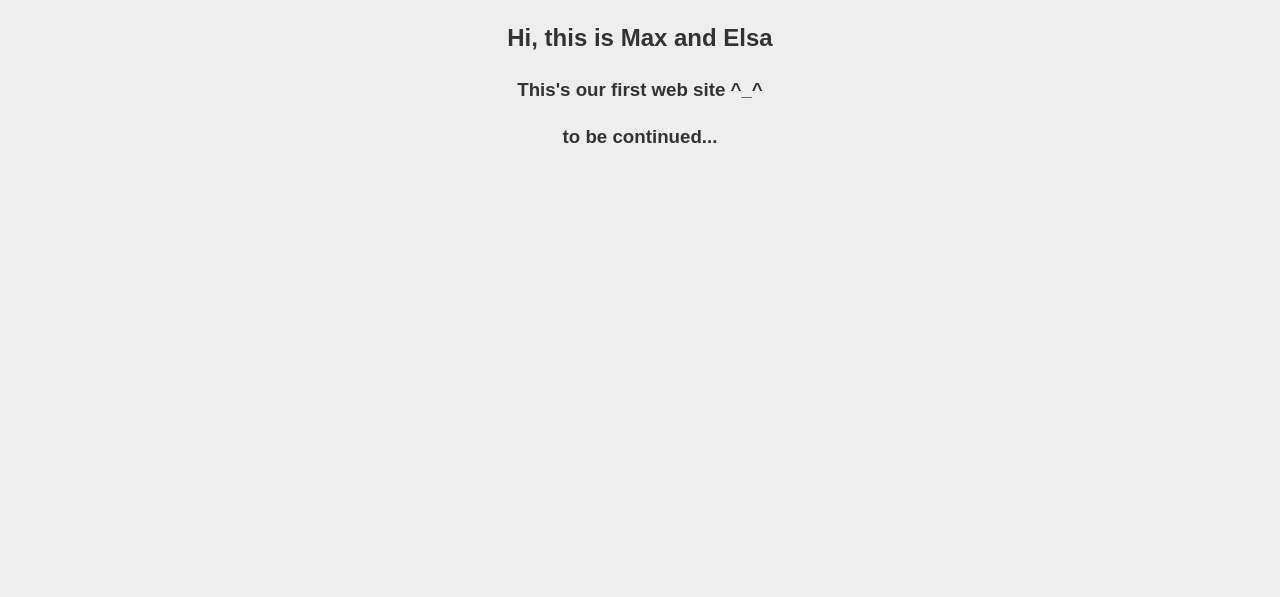
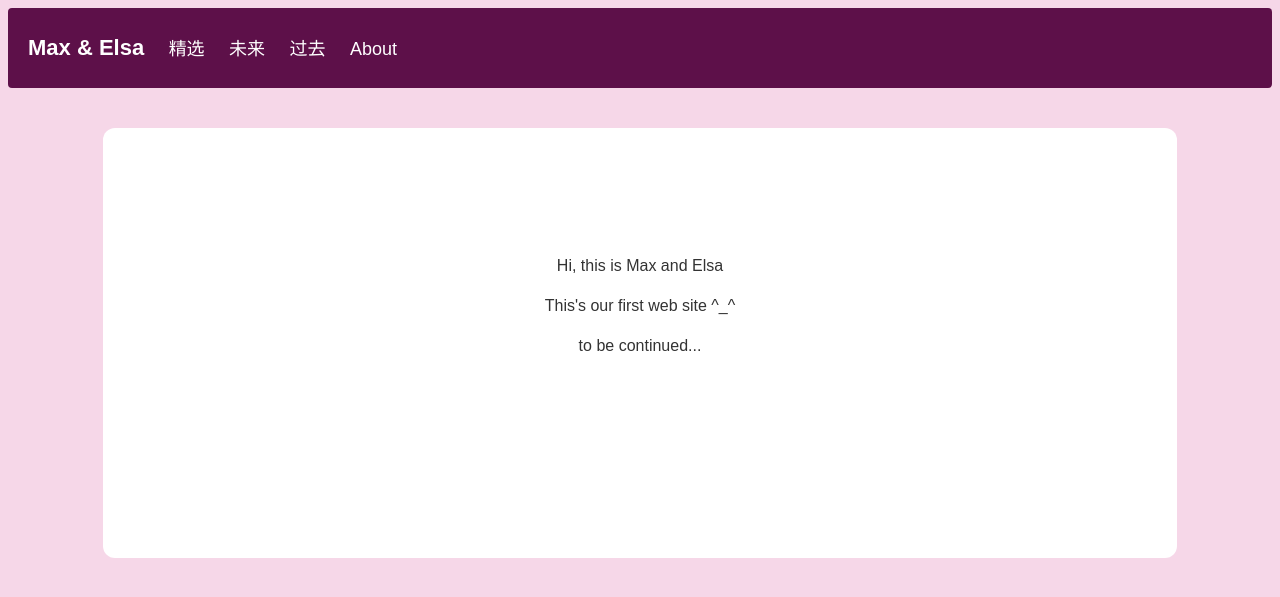
Before and after one commit to noiary/MyWeb, a Django app: page / in a window 1280 px wide. Shown: the top 597 px of the page. Run offline with Django 3.2, Linux system fonts and the light colour scheme.

Commit message:
update index

```diff
--- a/static/css/main.css
+++ b/static/css/main.css
@@ -1,7 +1,35 @@
 body {
-  background: #eee;
-  font-family: "Microsoft Yahei","微软雅黑",Arial,Helvetica,STHeiti,sans-serif,"Apple Color Emoji","Segoe UI Emoji","Segoe UI Symbol";
-  color:#333;
-  line-height: 1.5;
-  font-size: 16px;
+    background-color: #f6d7e8;
+    font-family: "Microsoft Yahei", "微软雅黑", Arial, Helvetica, STHeiti, sans-serif, "Apple Color Emoji", "Segoe UI Emoji", "Segoe UI Symbol";
+    color: #333;
+    line-height: 1.5;
+    font-size: 16px;
 }
+
+#header_title {
+    font-size: 22px;
+    font-weight: bold;
+}
+
+#header_tab {
+    color: white;
+    border-radius: 4px;
+    background-color: #5d1049;
+    line-height: 80px;
+    padding: 0 0 0 20px;
+    height: 80px;
+}
+
+#header_tab a {
+    font-size: 18px;
+    margin: 0 0 150px 20px;
+}
+
+#content {
+    margin: 40px auto 0;
+    width: 85%;
+    padding-top: 110px;
+    min-height: 320px;
+    border-radius: 12px;
+    background-color: white;
+}
--- /dev/null
+++ b/static/js/main.js
@@ -0,0 +1,3 @@
+function onTabClick() {
+    alert("别瞎点,点坏了")
+}
--- a/templates/index.html
+++ b/templates/index.html
@@ -8,16 +8,28 @@
     <meta name="author" content="Max,Elsa">
     <title>Max & Elsa</title>
 
-    <link href="/static/css/main.css" rel="stylesheet">
+    <link type="text/css" href="../static/css/main.css" rel="stylesheet"/>
+    <script src="../static/js/main.js"></script>
 </head>
 <body>
 <div>
-    <header></header>
+    <header>
+
+    </header>
 </div>
-<div align="center">
-    <H2>Hi, this is Max and Elsa</H2>
-    <H3>This's our first web site ^_^</H3>
-    <H3>to be continued...</H3>
+<div>
+    <div id="header_tab">
+        <strong id="header_title">Max & Elsa</strong>
+        <a onclick="onTabClick()">精选</a>
+        <a onclick="onTabClick()">未来</a>
+        <a onclick="onTabClick()">过去</a>
+        <a onclick="onTabClick()">About</a>
+    </div>
+    <div align="center" id="content">
+        <p>Hi, this is Max and Elsa</p>
+        <p>This's our first web site ^_^</p>
+        <p>to be continued...</p>
+    </div>
 </div>
 </body>
 </html>
```
